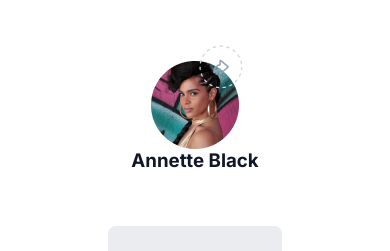
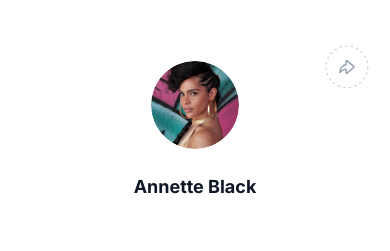
Before and after one commit to astrokachi/stage-one-, a React (Create React App) app: page / in a window 390 px wide. Shown: the top 251 px of the page. Built offline with nearby package versions, Linux system fonts and the light colour scheme.

Commit message:
added styles for mobile and footer

```diff
--- a/src/App.css
+++ b/src/App.css
@@ -6,6 +6,7 @@
 .container{
     display: grid;
     padding-top: 3.84rem;
+    background-color: white;
 }
 
 .img__con{
@@ -19,8 +20,10 @@
 .shareImg__con{
     position: absolute;
     top: 44px;
-    right: 20%;
+    right: 190px;
     border-radius: 50%;
+    display: flex;
+    align-items: center;
 }
 
 svg{
@@ -34,10 +37,16 @@ circle {
     stroke: var(--gray-300);
     stroke-width: 3;
     position: relative;
+    transition: all ease 200ms;
+  }
+
+
+.fill {
+    fill: var(--gray-50)
   }
 
   .dashed {
-    stroke-dasharray: 8, 8.5;
+    stroke-dasharray: 6, 7.5;
   }
 
   .share__img{
@@ -46,7 +55,7 @@ circle {
   }
 
 main{
-    margin-top: 3.36rem;
+    margin-top: 56px;
     display: grid;
     row-gap: 1.44rem;
 }
@@ -58,11 +67,11 @@ main{
 a{
     text-decoration: none;
     color: black;
-    transition: all ease-out 200ms;
+    transition: all ease-out 300ms;
 }
 
 a:hover{
-    transform: scale(1.01);
+    background-color: var(--gray-300);
 }
 
 .link__con{
@@ -71,6 +80,7 @@ a:hover{
     border-radius: 8px;
     background-color: var(--gray-200);
 }
+
 
 .name__text{
     text-align: center;
@@ -94,3 +104,112 @@ a:hover{
     gap: 24px;
     margin-bottom: 64px;
 }
+
+footer{
+    margin: 48px 80px;
+}
+
+.footer__con {
+    border-top: 1px solid var(--gray-200);
+    height: 64px;
+    display: flex;
+    align-items: flex-end;
+    justify-content: space-between;
+}
+
+.footer__text {
+    font-weight: normal;
+    font-size: medium;
+    color: var(--gray-500)
+}
+
+
+.tooltip {
+    position: absolute;
+    transition: all ease-in 200ms;
+    left: -120px;
+    box-shadow: 0px 0px 21px -3px rgba(0,0,0,0.1);
+    background-color: transparent;
+}
+
+.tooltip__text {
+    background-color: var(--gray-900);
+    color:#ffffff;
+    padding: 8px 12px;
+    border-radius: 8px;
+    font-weight: 700;
+    font-size: 20px/1.25rem;
+    line-height: 30px/1.875rem;
+    width: max-content;
+}
+
+
+.angle {
+    transform: rotate(45deg);
+    background-color: var(--gray-900);
+    height: 26px;
+    width: 26px;
+    position: absolute;
+    top: 5px;
+    right: 0;
+    z-index: -1;
+
+}
+
+.show {
+    /* display: unset; */
+    z-index: 1;
+    transition: all ease-in 200ms;
+}
+
+.hide {
+    /* display: none; */
+    z-index: -1;
+    transition: all ease-in 200ms;
+}
+
+#profile__img{
+  width: 88px;
+  height: 88px;
+  border-radius: 50%;
+  margin-bottom: 24px;
+}
+
+#twitter {
+    font-size: 20px;
+    font-weight: bold;
+    line-height: 30px;
+}
+
+.slack{
+    height: max-content;
+    width: max-content;
+}
+
+
+@media screen and (max-width: 985px) {
+    footer{
+        display: none;
+    }
+
+    .icons {
+        display: none;
+    }
+
+    main {
+        margin-bottom: 48px;
+    }
+
+    #twitter {
+        font-size: 18px;
+        line-height: 28px;
+    }
+
+    .app{
+        margin: 0 16px;
+    }
+
+    .shareImg__con{
+        right: 0;
+    }
+}
```
